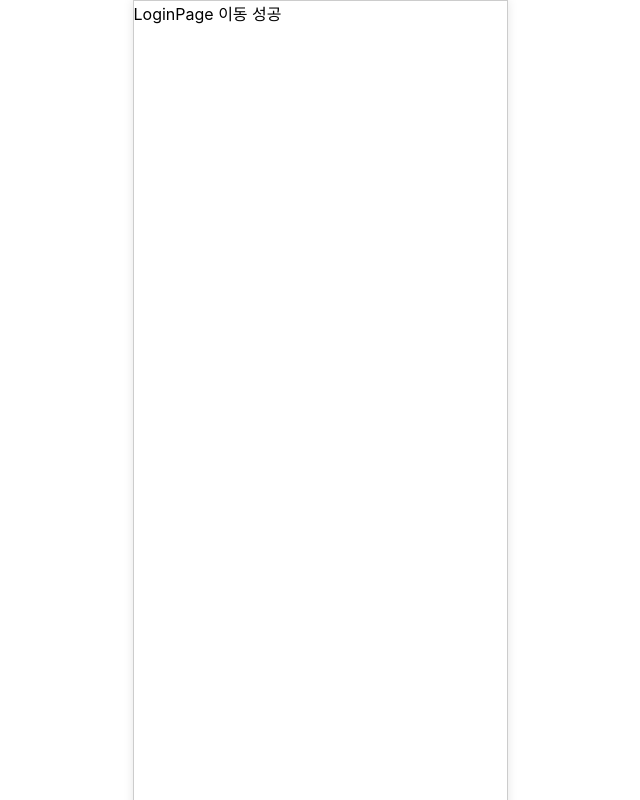
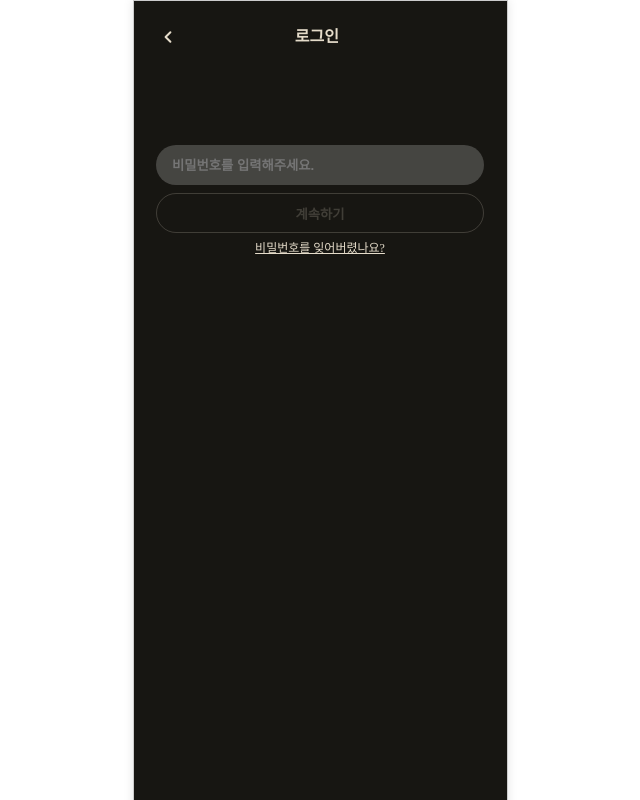
Before and after one commit to Codeit-ToastIT/FE_main, a Next.js app: page /pages/loginPage in a window 1280 px wide. Shown: the whole page, without its empty margins (320-960 px from the left). Built offline with nearby package versions, Linux system fonts and the light colour scheme.

Commit message:
login page 화면 퍼블리싱
/pages/loginPage

```diff
--- a/app/pages/loginPage/page.tsx
+++ b/app/pages/loginPage/page.tsx
@@ -1,5 +1,145 @@
+"use client";
+
+import { styled } from "styled-components";
+import React, { useEffect, useRef, useState } from "react";
+
+const Whole = styled.div`
+  display: inline-flex;
+  flex-direction: column;
+  align-items: center;
+  gap: 6rem;
+  background-color: #171612;
+  padding-top: 1.5rem;
+  height: 100vh;
+`;
+
+const Header = styled.div`
+  width: 20.5rem;
+  display: inline-flex;
+`;
+
+const Title = styled.div`
+  width: 20.5rem;
+  color: var(--ivory, #E5DCCA);
+  margin-left: 35%;
+  font-family: SUIT;
+  font-size: 1rem;
+  font-style: normal;
+  font-weight: 600;
+  line-height: 1.5rem;
+`;
+
+const Container = styled.div`
+  display: flex;
+  flex-direction: column;
+`;
+
+const Form = styled.form`
+  display: flex;
+  flex-direction: column;
+  gap: 0.5rem;
+`;
+
+const Input = styled.input`
+  height: 2.5rem;
+  min-width: 20.5rem;
+  border-radius: 2.5rem;
+  background: rgba(255, 255, 255, 0.2);
+  border: none;
+  outline: none;
+  color: #E5DCCA;
+  padding-left: 1rem;
+  font-weight: 600;
+`
+
+const Submit = styled.input.withConfig({
+  shouldForwardProp: (prop) => !['isActive'].includes(prop)
+})<{ isActive: boolean }>`
+  display: flex;
+  height: 2.5rem;
+  border-radius: 2.5rem;
+  border: 1px solid var(--ivory, #E5DCCA);
+  background-color: ${({ isActive }) => (isActive ? '#E5DCCA' : 'transparent')};
+  color: ${({ isActive }) => (isActive ? '#171612' : '#E5DCCA')};
+  opacity: ${({ isActive }) => (isActive ? '1' : '0.2')};
+  font-weight: 800;
+`;
+
+const Link = styled.div`
+  color: var(--ivory, #E5DCCA);
+  text-align: center;
+  font-family: SUIT;
+  font-size: 0.75rem;
+  font-weight: 400;
+  line-height: 0.875rem;
+  text-decoration-line: underline;
+  text-decoration-style: solid;
+  text-underline-position: from-font;
+  margin-top: 0.5rem;
+`
+
+const BackIcon = styled.svg`
+  width: 1.5rem;
+  height: 1.5rem;
+  flex-shrink: 0;
+`;
+
+
+
 const LoginPage = () => {
-  return <>LoginPage 이동 성공</>
-};
 
+  const inputRef = useRef<HTMLInputElement | null>(null);
+  const [password, setPassword] = useState(""); // 이메일 상태
+  const isPasswordNotEmpty = password.length > 0; // 이메일 입력 여부
+
+    // 입력 필드 포커싱
+    useEffect(() => {
+      const timeoutId = setTimeout(() => {
+        if (inputRef.current) {
+          inputRef.current.focus(); // 입력 필드에 포커스
+        }
+      }, 100);
+
+      return () => clearTimeout(timeoutId);
+    }, []);
+
+    const handleMouseDown = (event: React.MouseEvent) => {
+      event.preventDefault(); // 기본 동작 방지
+      inputRef.current?.focus(); // 입력 필드에 포커스
+    };
+
+      // 이메일 입력 시 상태 업데이트
+      const handlePasswordChange = (e: React.ChangeEvent<HTMLInputElement>) => {
+        setPassword(e.target.value); // 이메일 상태 업데이트
+      };
+
+
+  return (
+    <Whole onMouseDown={handleMouseDown}>
+      <Header>
+        <BackIcon xmlns="http://www.w3.org/2000/svg" viewBox="0 0 24 24" fill="none">
+        <path d="M14.4 16.7998L9.59998 11.9998L14.4 7.19981" stroke="#E5DCCA" strokeWidth="2" strokeLinecap="round" strokeLinejoin="round"/>
+        </BackIcon>
+        <Title>로그인</Title>
+      </Header>
+      <Container>
+        <Form noValidate>
+        <Input
+          type="password"
+          name="password"
+          placeholder="비밀번호를 입력해주세요."
+          ref={inputRef}
+          value={password}
+          onChange={handlePasswordChange} // 이메일 상태 업데이트
+          // onInvalid={() => setError("비밀번호를 확인해주세요.")}
+          autoComplete="off"
+        />
+        {/* {error && <ErrorMessage>{error}</ErrorMessage>}  */}
+        <Submit type="submit" value="계속하기"  isActive={isPasswordNotEmpty} disabled={!isPasswordNotEmpty}/>
+        </Form>
+        <Link>비밀번호를 잊어버렸나요?</Link>
+      </Container>
+    </Whole>
+  )
+}
 export default LoginPage;
```
Also changed, not shown: app/pages/emailInput/page.tsx (+4 -21 lines).
